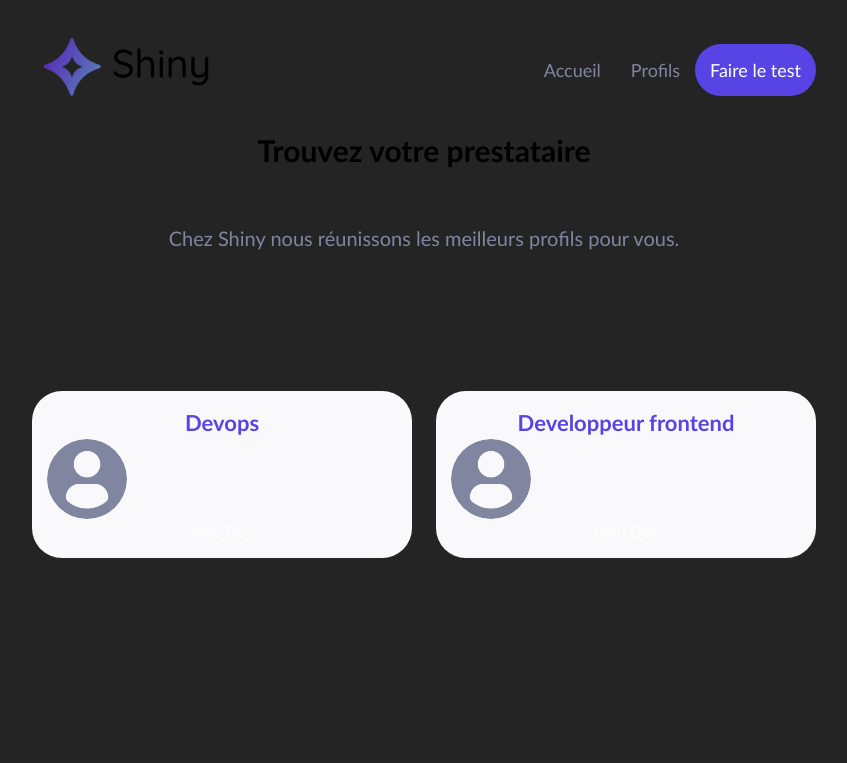
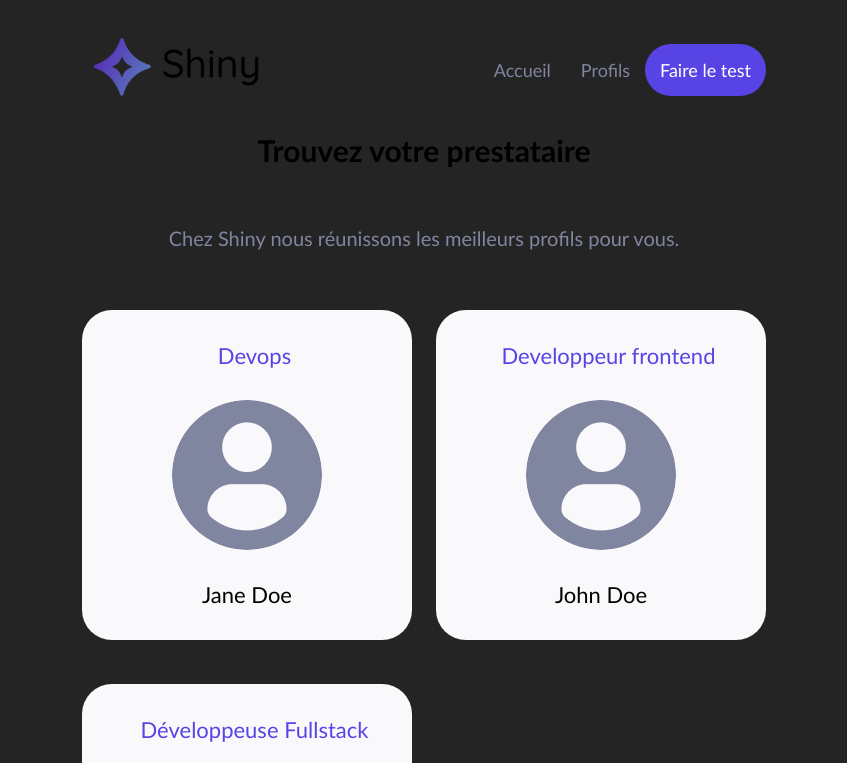
Before and after one commit to BRC-Thomas/OC-shiny-agency, a React (Vite) app: page /freelances in a window 1280 px wide. Shown: the top 763 px of the page, without its empty margins (216-1063 px from the left). Built offline with nearby package versions, Linux system fonts and the light colour scheme.

Commit message:
Fix styled components style

```diff
--- a/src/components/Card/index.tsx
+++ b/src/components/Card/index.tsx
@@ -11,21 +11,33 @@ function Card({ label, title, picture }: CardProps) {
   const CardLabel = styled.span`
     color: #5843e4;
     font-size: 22px;
-    font-weight: bold;
+    font-weight: normal;
+    padding-left: 15px;
   `;
+
+  const CardTitle = styled.span`
+    color: black;
+    font-size: 22px;
+    font-weight: normal;
+    align-self: center;
+  `;
+
   const CardImage = styled.img`
-    height: 80px;
-    width: 80px;
+    height: 150px;
+    width: 150px;
+    align-self: center;
     border-radius: 50%;
   `;
 
   const CardWrapper = styled.div`
     display: flex;
     flex-direction: column;
+    justify-content: space-around;
     padding: 15px;
     background-color: ${colors.background};
     border-radius: 30px;
-    width: 350px;
+    width: 300px;
+    height: 300px;
     transition: 200ms;
     &:hover {
       cursor: pointer;
@@ -36,7 +48,7 @@ function Card({ label, title, picture }: CardProps) {
     <CardWrapper>
       <CardLabel>{label}</CardLabel>
       <CardImage src={picture} alt="freelance" />
-      <span>{title}</span>
+      <CardTitle>{title}</CardTitle>
     </CardWrapper>
   );
 }
```
